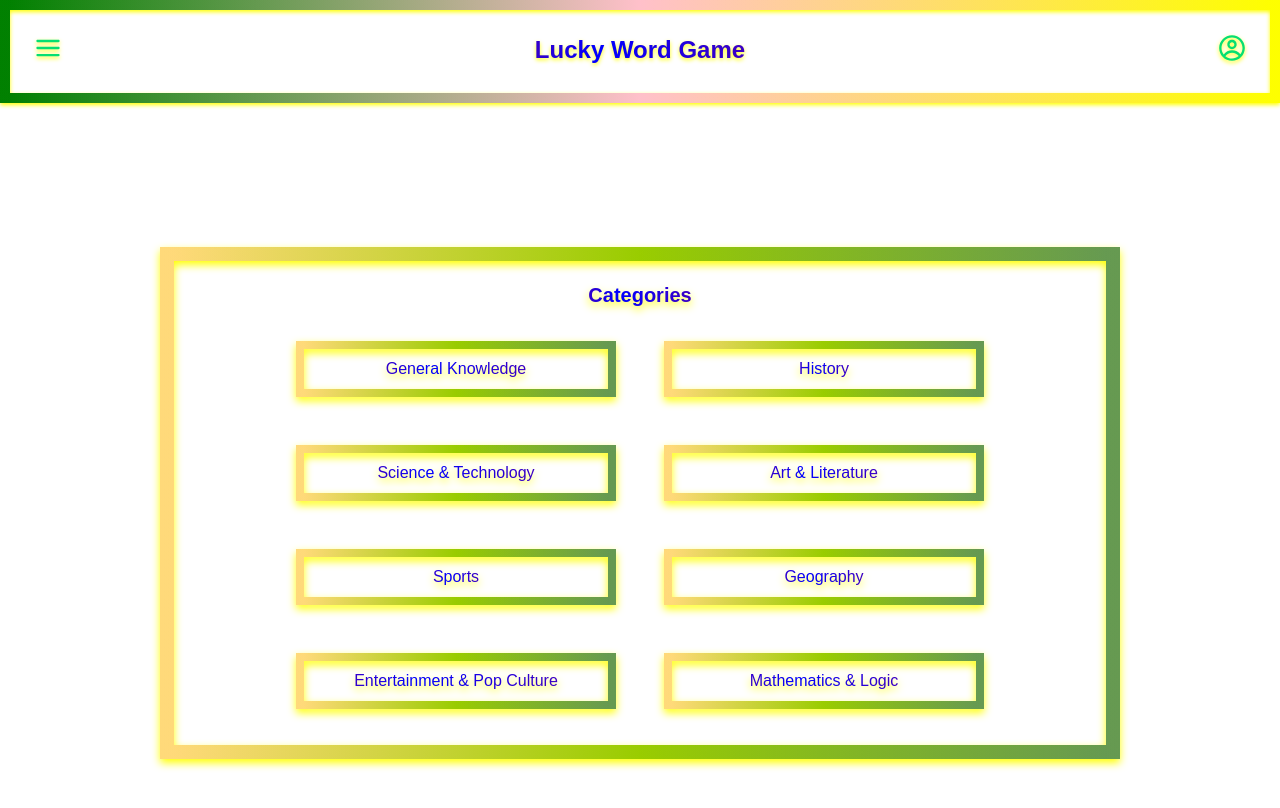
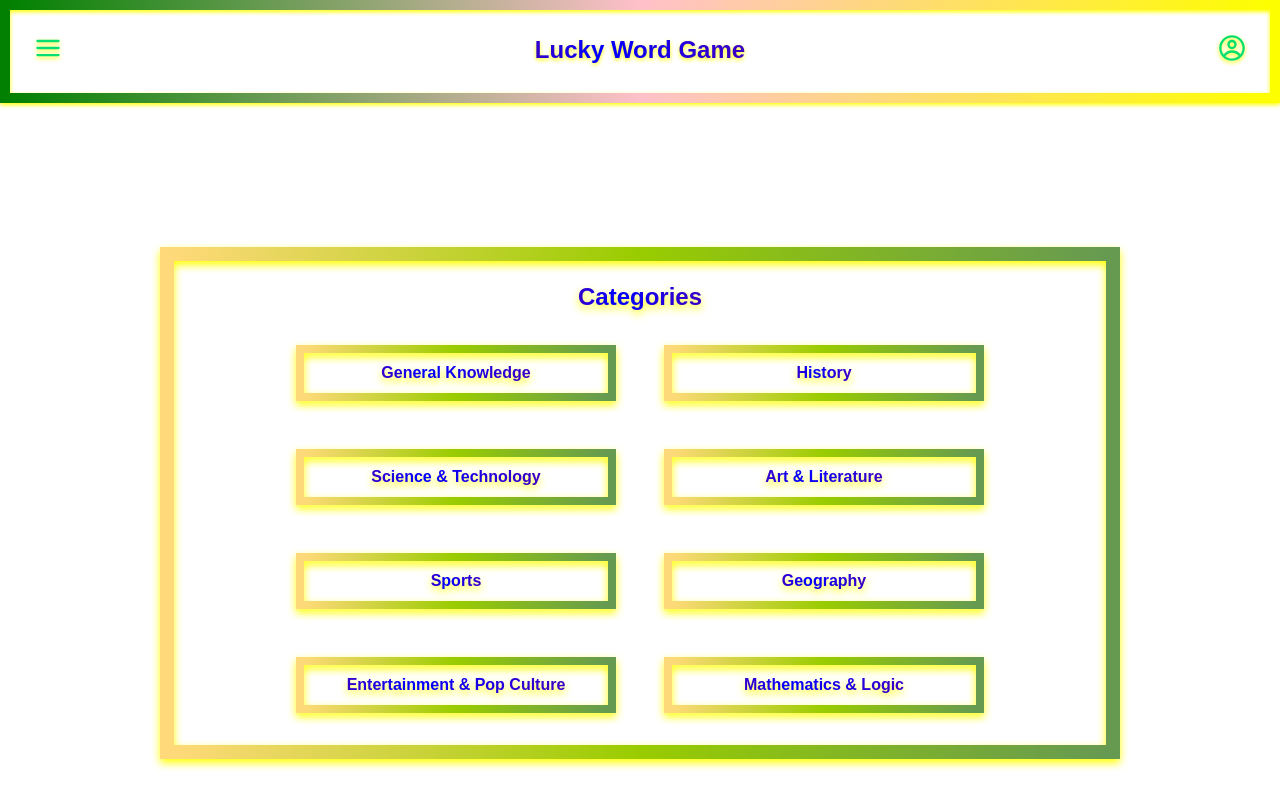
Before and after one commit to FiratSomek/lucky-word-game, a Next.js app: page /categoryPage in a window 1280 px wide. Shown: the top 808 px of the page. Built offline with nearby package versions, Linux system fonts and the light colour scheme.

Commit message:
data was got by category

```diff
--- a/src/app/gameBoard/[category]/page.tsx
+++ b/src/app/gameBoard/[category]/page.tsx
@@ -1,13 +1,20 @@
 "use client";
 
 import { useParams } from "next/navigation";
-import React, { useState } from "react";
 import words from "../../../constants/words.json";
 
 const gameBoard = () => {
   const params = useParams();
-  const currentCategory = params?.category as string;
-  const [questionsByCategory, setQuestionsByCategory] = useState([]);
+  const category = params?.category as string;
+
+  const normalizeCategory = (str: string) =>
+    str.toLowerCase().replace(/[^a-z0-9]/gi, "");
+
+  const currentCategory = Object.keys(words.categories).find(
+    (key) => normalizeCategory(key) === category
+  ) as keyof typeof words.categories | undefined;
+
+  const questions = currentCategory ? words.categories[currentCategory] : [];
 
   return (
     <div className="flex h-screen justify-center items-center drop-shadow-[0_4px_4px_yellow]">
@@ -16,7 +23,9 @@ const gameBoard = () => {
 "
       >
         <div>
-          <h1 className="neon-text text-2xl font-bold">{currentCategory}</h1>
+          <h1 className="neon-text text-2xl font-bold cursor-pointer">
+            {currentCategory}
+          </h1>
         </div>
         <div></div>
       </div>
--- a/src/components/CategoryList.tsx
+++ b/src/components/CategoryList.tsx
@@ -4,20 +4,20 @@ import words from "../constants/words.json";
 export default function CategoryList() {
   const categoryTitles = Object.keys(words.categories);
 
+  const normalizeCategory = (str: string) =>
+    str.toLowerCase().replace(/[^a-z0-9]/gi, "");
+
   return (
     <div className="flex flex-col justify-center items-center">
-      <h1 className=" neon-text text-xl font-bold mb-4 m-5">Categories</h1>
+      <h1 className=" neon-text text-2xl font-bold mb-4 m-5">Categories</h1>
       <ul className="grid grid-cols-2  gap-4 max-w-full overflow-hidden">
         {categoryTitles.map((title, index) => (
           <li key={index}>
-            <Link
-              href={`/gameBoard/${title
-                .toLocaleLowerCase()
-                .trim()
-                .replace(/\s+/g, "")}`}
-            >
+            <Link href={`/gameBoard/${normalizeCategory(title)}`}>
               <button className="neon-button-border min-w-80 m-4  p-2">
-                <span className="neon-text">{title}</span>
+                <span className="neon-text cursor-pointer font-bold">
+                  {title}
+                </span>
               </button>
             </Link>
           </li>
```
